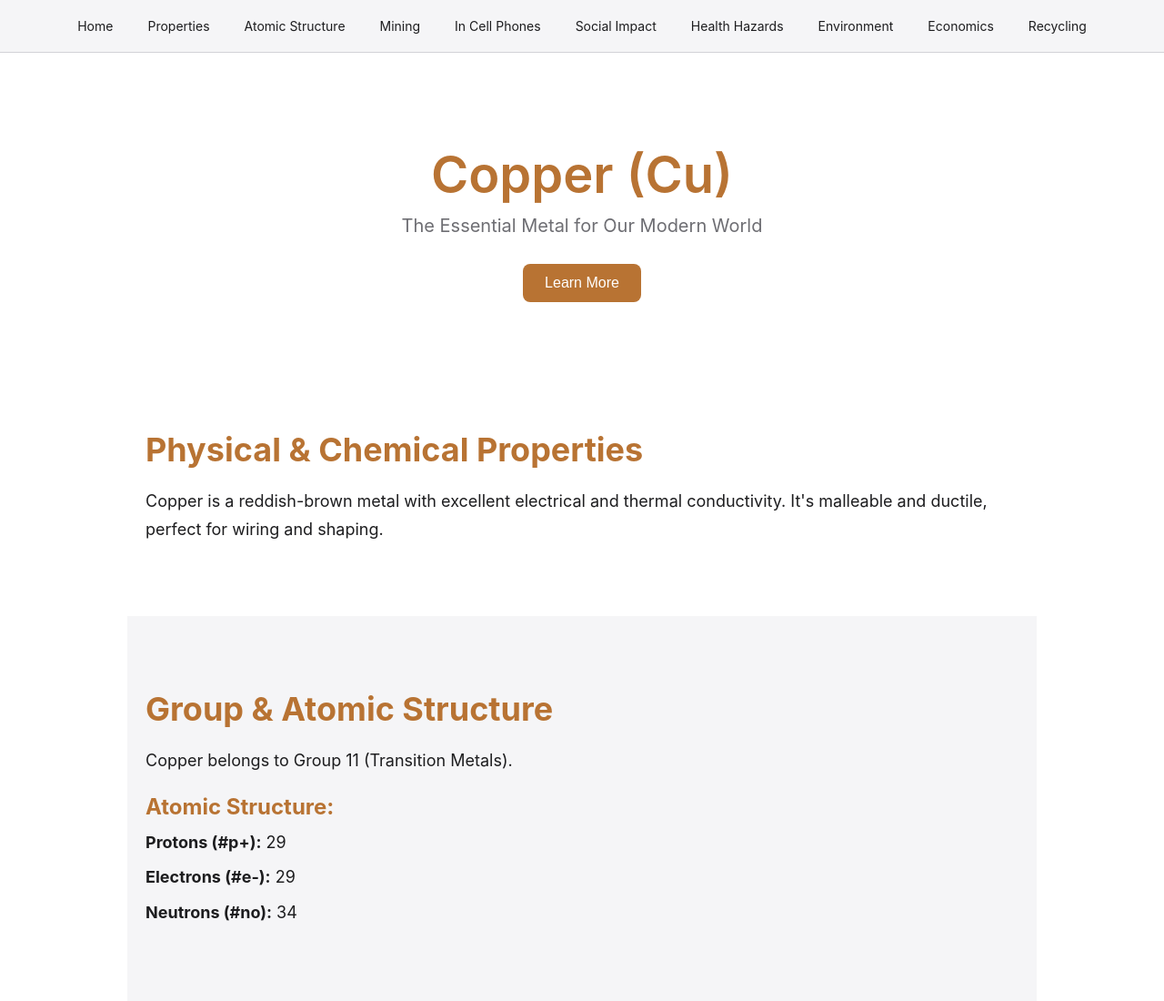
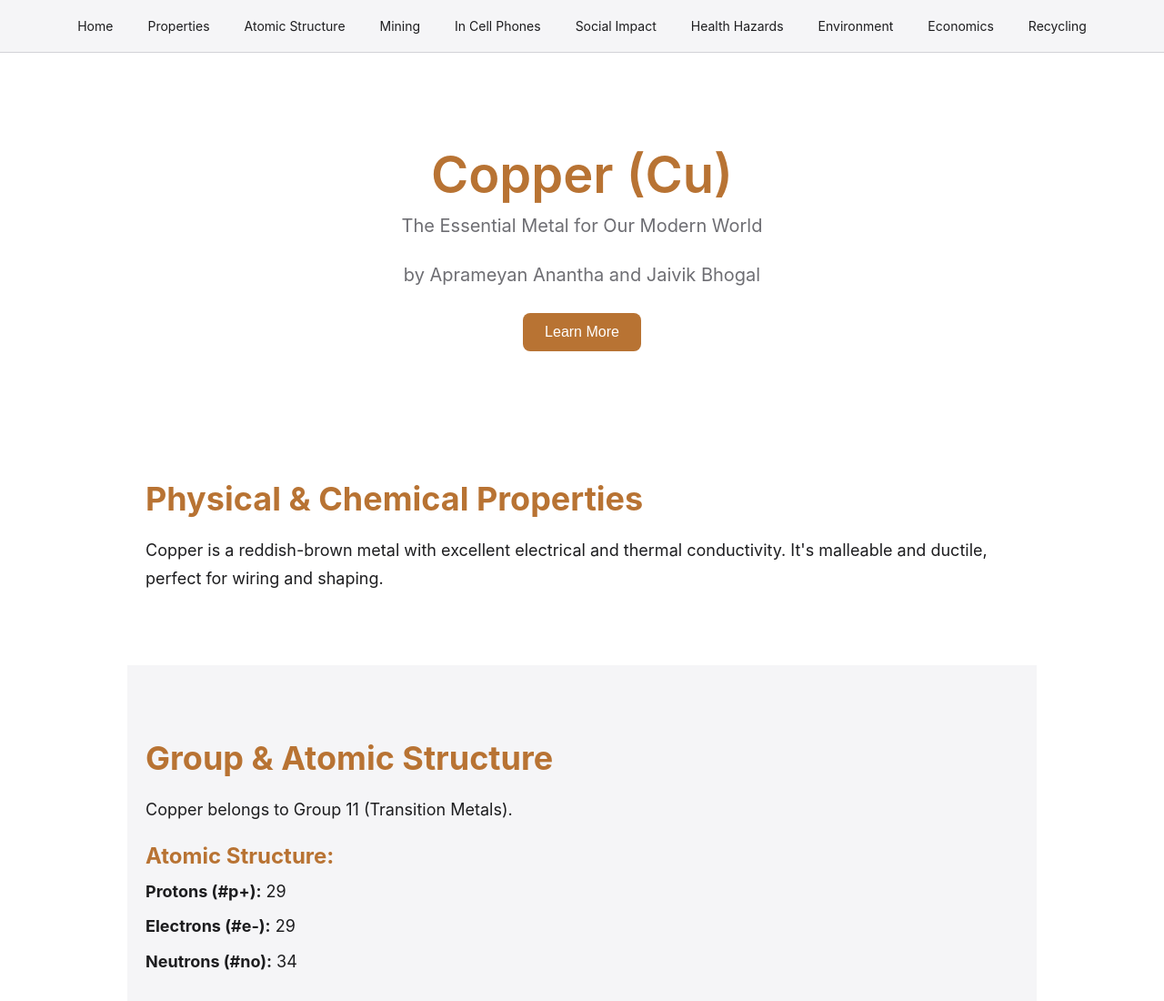
Before and after one commit to CipherCircuit9261/Everything-about-Copper, a plain HTML site: page index.html in a window 1280 px wide. Shown: the top 1100 px of the page at 91% size. Drawn offline with Linux system fonts and the light colour scheme.

Commit message:
Update index.html

```diff
--- a/index.html
+++ b/index.html
@@ -27,6 +27,7 @@
   <header id="home" class="hero">
     <h1>Copper (Cu)</h1>
     <p>The Essential Metal for Our Modern World</p>
+    <p>by Aprameyan Anantha and Jaivik Bhogal</p>
     <button id="scrollDownBtn">Learn More</button>
   </header>
 
```
